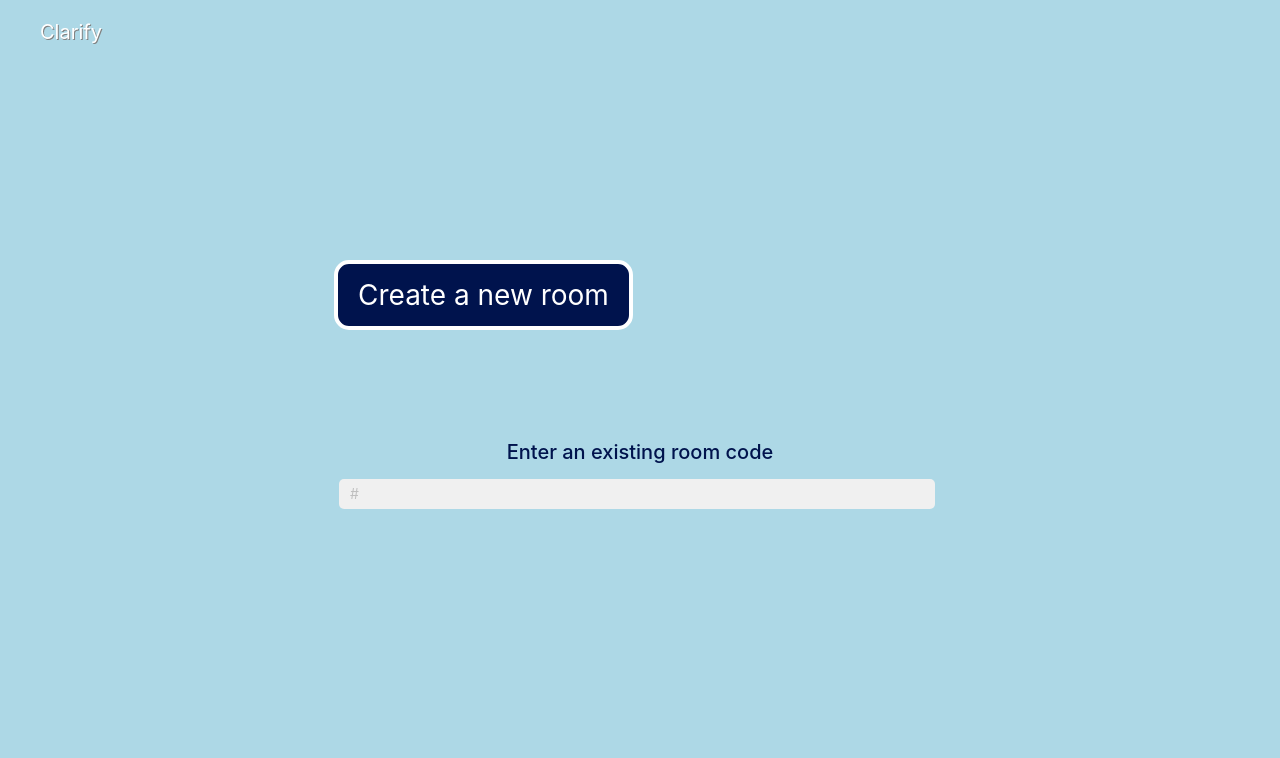
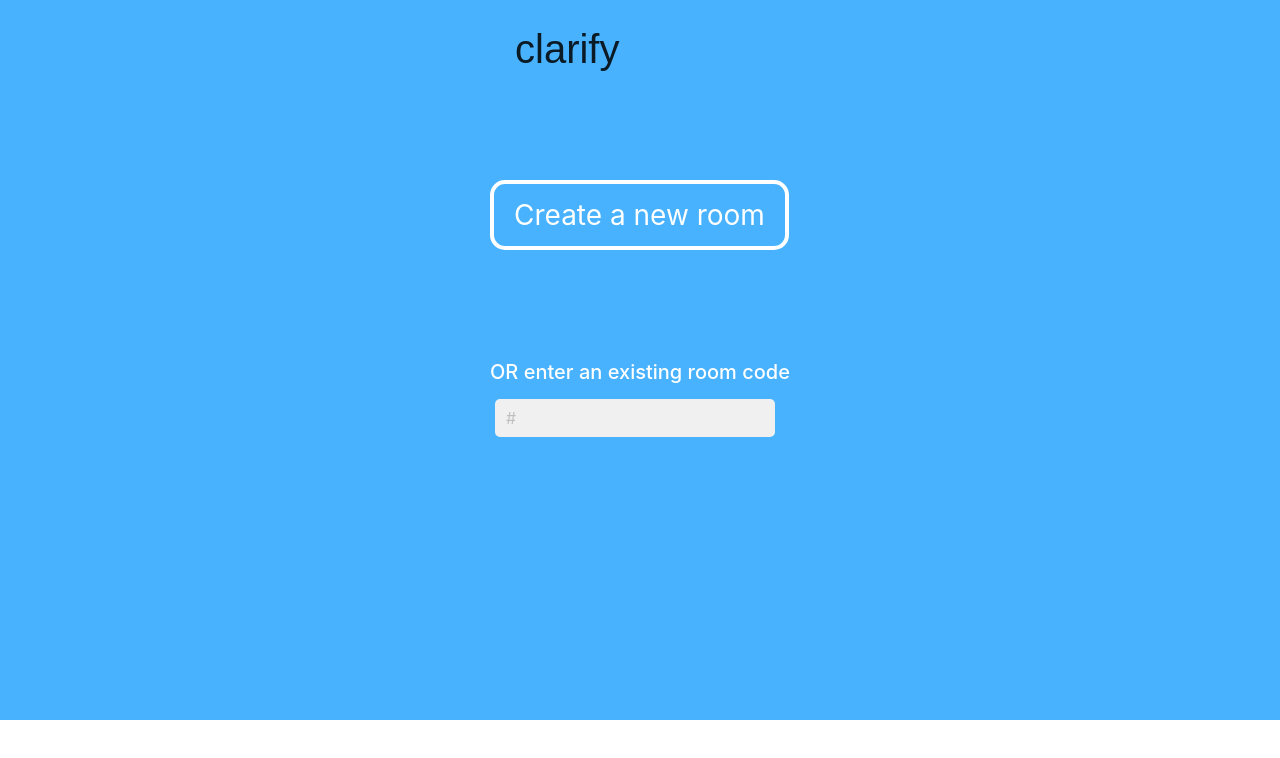
Before and after one commit to MLH-Fellowship/clarify, a React (Create React App) app: page / in a window 1280 px wide. Shown: the top 758 px of the page. Built offline with nearby package versions, Linux system fonts and the light colour scheme; no server answers.

Commit message:
most recent styling

```diff
--- a/src/components/CreateRoomForm.js
+++ b/src/components/CreateRoomForm.js
@@ -40,7 +40,7 @@ const CreateRoomForm = (props) => {
 
   return (
     <div>
-      <button id='createButton' className='btn' onClick={onClick} style={{ backgroundColor: '#00134d', color: '#ffffff', borderRadius: '15px' }}> Create a new room</button>
+      <button id='createButton' className='btn' onClick={onClick} style={{ color: '#ffffff', borderRadius: '15px' }}> Create a new room</button>
     </div>
   );
 
--- a/src/components/Home.js
+++ b/src/components/Home.js
@@ -10,18 +10,20 @@ const { Header, Content } = Layout;
 function Home() {
   return (
     <Layout>
-      <Header id='title' style={{
-        backgroundColor: 'lightblue', height: '10vh', fontSize: '20px'
+      {/* <Header id='title' style={{
+        backgroundColor: '#48b2ff', height: '10vh', fontSize: '32px'
         , color: 'white', paddingLeft: '40px', verticalAlign: 'center'
-      }}>Clarify</Header>
-      <Content id='content' style={{ height: '90vh', backgroundColor: 'lightblue' }}>
-        <div></div>
+      }}>clarify</Header> */}
+      <Content id='content' style={{ height: '90vh', backgroundColor: '#48b2ff' }}>
+        <div>
+          <h1 style={{ padding: 25, fontFamily: 'sans-serif' }}>clarify</h1>
+        </div>
         <div className="create">
           <CreateRoomForm />
         </div>
 
         <div className="join">
-          <h5 style={{ color: "#00134d" }}>Enter an existing room code</h5>
+          <h5 style={{ color: "white" }}>OR enter an existing room code</h5>
           <JoinRoomForm />
         </div>
       </Content>
--- a/src/components/JoinRoomForm.js
+++ b/src/components/JoinRoomForm.js
@@ -32,8 +32,8 @@ function JoinRoomForm(props) {
             borderRadius: '5px',
             backgroundColor: '#f0f0f0',
             margin: '5px',
-            minWidth: '586px'
-          }} size={'medium'} bordered={false} />
+            minWidth: '250px'
+          }} size={'large'} bordered={false} />
       </Form.Item>
     </Form>
   );
--- a/src/components/Room.js
+++ b/src/components/Room.js
@@ -1,6 +1,6 @@
 import React from 'react';
 import { useParams } from 'react-router';
-import { Tooltip } from 'antd';
+import { Tooltip, message } from 'antd';
 
 // Components
 import Questions from './Questions';
@@ -26,7 +26,13 @@ function Room(props) {
         dummy.select();
         document.execCommand("copy");
         document.body.removeChild(dummy);
-        return console.log(id);
+        const success = () => {
+            message.success({
+                content: 'Code copied'
+            });
+        };
+        success();
+
     }
 
 
```
